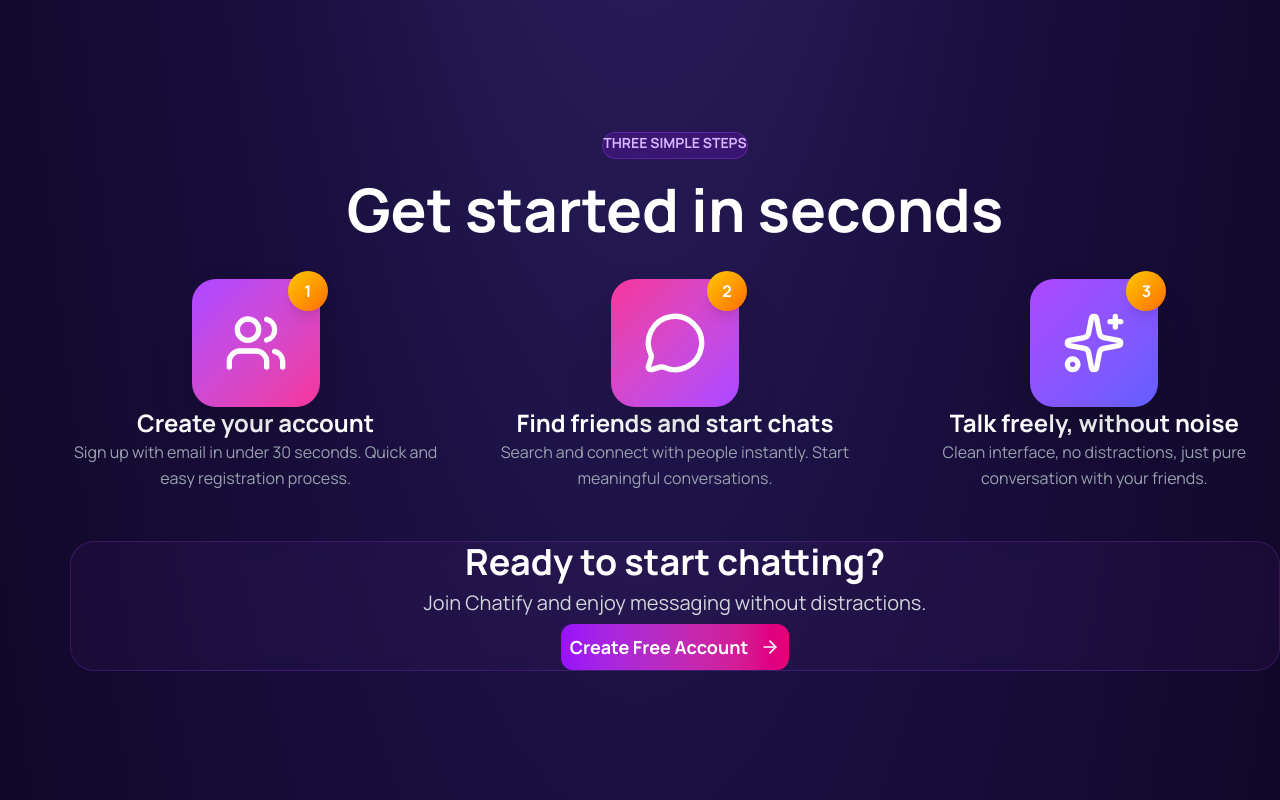
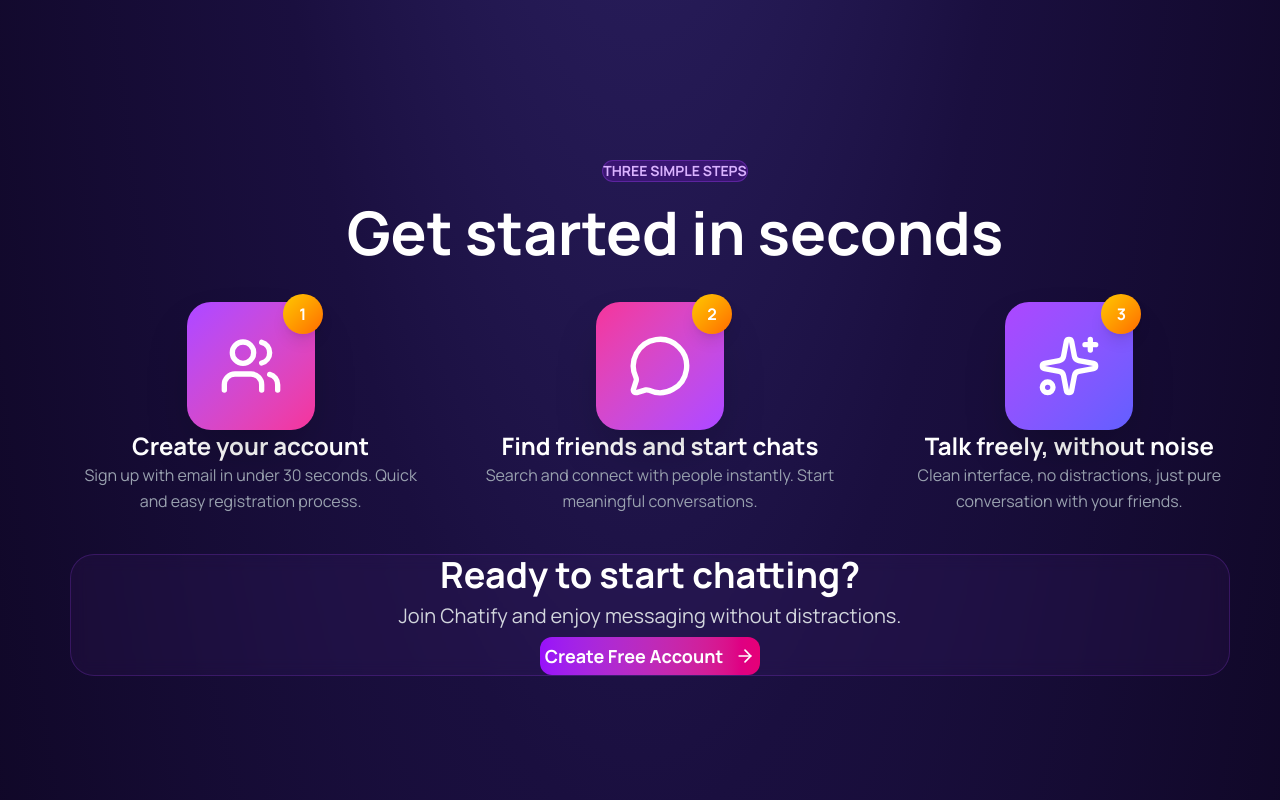
Before and after one commit to coder-Yash886/Chatify, a React (Vite) app in the folder Frontend/: page / in a window 1280 px wide. Shown: the part 1480-2280 px from the top of the page. Built offline with nearby package versions, Linux system fonts and the light colour scheme; no server answers.

Commit message:
Improve the fontsize of the text

```diff
--- a/Frontend/src/pages/LandingPage.tsx
+++ b/Frontend/src/pages/LandingPage.tsx
@@ -356,12 +356,12 @@ const LandingPage: React.FC = () => {
 
       {/* HOW IT WORKS SECTION */}
       <section id="how-it-works" className="py-24 px-8 min-h-screen"
-      style={{paddingLeft:"70px"}}
+      style={{marginLeft:"70px"}}
       >
         <div className="max-w-7xl mx-auto">
           <div className="text-center mb-20">
             <div className="inline-block px-6 py-2 bg-purple-600/20 rounded-full text-purple-300 text-sm font-bold mb-8 border border-purple-500/30 backdrop-blur-sm"
-            style={{paddingBottom:"5px"}}
+            style={{marginTop:"30px"}}
             >
               THREE SIMPLE STEPS
             </div>
@@ -373,7 +373,7 @@ const LandingPage: React.FC = () => {
           </div>
 
           <div className="grid md:grid-cols-3 gap-12 mb-16"
-          style={{marginTop:"40px"}}
+          style={{marginTop:"40px", marginRight:"30px"}}
           >
             {[
               {
@@ -420,8 +420,8 @@ const LandingPage: React.FC = () => {
             ))}
           </div>
 
-          <div className="text-center bg-purple-500/5 border border-purple-500/20 rounded-3xl p-12 backdrop-blur-sm"
-          style={{marginTop:"50px"}}
+          <div className="text-center bg-purple-500/5 border border-purple-500/20 rounded-3xl p-5 backdrop-blur-sm"
+          style={{marginTop:"40px",marginRight:"50px"}}
           >
             <h3 className="text-4xl font-bold text-white mb-6"
 
@@ -436,7 +436,7 @@ const LandingPage: React.FC = () => {
             <button
               onClick={() => navigate("/auth")}
               className="group px-12 py-5 bg-gradient-to-r from-purple-600 to-pink-600 rounded-xl text-white font-bold text-lg hover:scale-110 hover:shadow-2xl hover:shadow-purple-500/50 transition-all duration-300 inline-flex items-center gap-3"
-              style={{padding:"9px"}}
+              style={{padding:"5px"}}
             >
               Create Free Account
               <ArrowRight className="w-5 h-5 group-hover:translate-x-2 transition-transform" />
```
